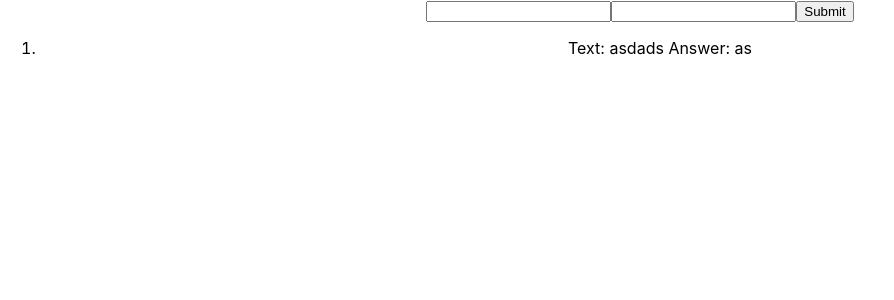
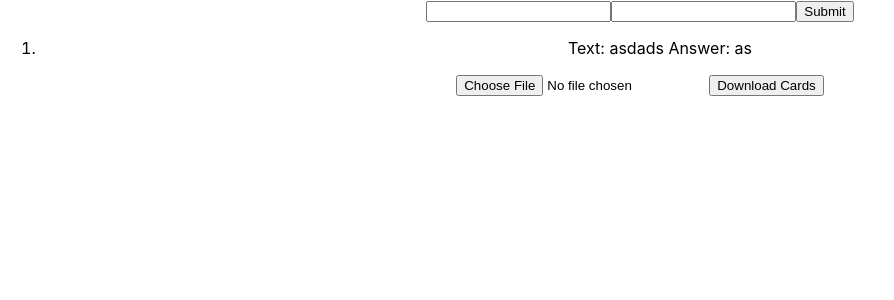
Before and after one commit to DivSam/McHacks, a React (Create React App) app in the folder client/: page /cards in a window 1280 px wide. Shown: the top 300 px of the page, without its empty margins (0-894 px from the left). Built offline with nearby package versions, Linux system fonts and the light colour scheme.

Commit message:
Add upload download quizlets

```diff
--- a/client/src/quizlets/cardsaver.js
+++ b/client/src/quizlets/cardsaver.js
@@ -1,16 +1,23 @@
 import React, { Component } from 'react';
 
 export default class Cardsaver extends Component{
+
     constructor(props){
         super(props)
         this.state = {
-            cards_saved:[["asdads", "as"]],
+            cards_saved:[["asdads","as"]],
             text:'',
-            answer:''
+            answer:'',
+            selectedfile: null,
+            filereader:null
         };
+
         this.handleText = this.handleText.bind(this)
         this.handleAnswer = this.handleAnswer.bind(this)
         this.handleSubmit = this.handleSubmit.bind(this)
+        this.downloadCards = this.downloadCards.bind(this)
+        this.handleFileRead = this.handleFileRead.bind(this)
+        this.onFileChange = this.onFileChange.bind(this)
     }
 
     handleText(event){
@@ -28,17 +35,45 @@ export default class Cardsaver extends Component{
         })
     }
     handleSubmit(event){
-        console.log(this.state.text)
-        console.log(this.state.answer)
 
         this.setState({
             cards_saved:this.state.cards_saved.concat([[this.state.text, this.state.answer]]),
-            text:this.state.text,
-            answer:this.state.answer
+            text:'',
+            answer:''
             })
-        console.log(this.state.cards_saved)
         event.preventDefault();
     }
+    downloadCards(){
+        const fileData = JSON.stringify(this.state.cards_saved);
+        const blob = new Blob([fileData], {type: "text/plain"});
+        const url = URL.createObjectURL(blob);
+        const link = document.createElement('a');
+        link.download = 'filename.json';
+        link.href = url;
+        link.click();
+
+    }
+    handleFileRead(){
+        const content = JSON.parse(this.state.filereader.result)
+        this.setState({
+            cards_saved:content
+        })
+    }
+    onFileChange(event){
+        let newfilereader = new FileReader()
+
+        newfilereader.onloadend = this.handleFileRead
+        let blob = new Blob(event.target.files)
+        newfilereader.readAsText(blob)
+        this.setState({
+            filereader:newfilereader
+        })
+
+        event.preventDefault();
+
+
+    }
+
     render(){
             const cards_saved = this.state.cards_saved
             const cards_render = cards_saved.map((answer) =>{
@@ -60,6 +95,11 @@ export default class Cardsaver extends Component{
                     {cards_render}
                 </ol>
             </div>
+
+            <input id = 'files' type = 'file' name = 'file' onChange={this.onFileChange}/>
+
+            <button type = 'button' onClick = {this.downloadCards}>Download Cards</button>
+
         </div>
         )
     }
```
